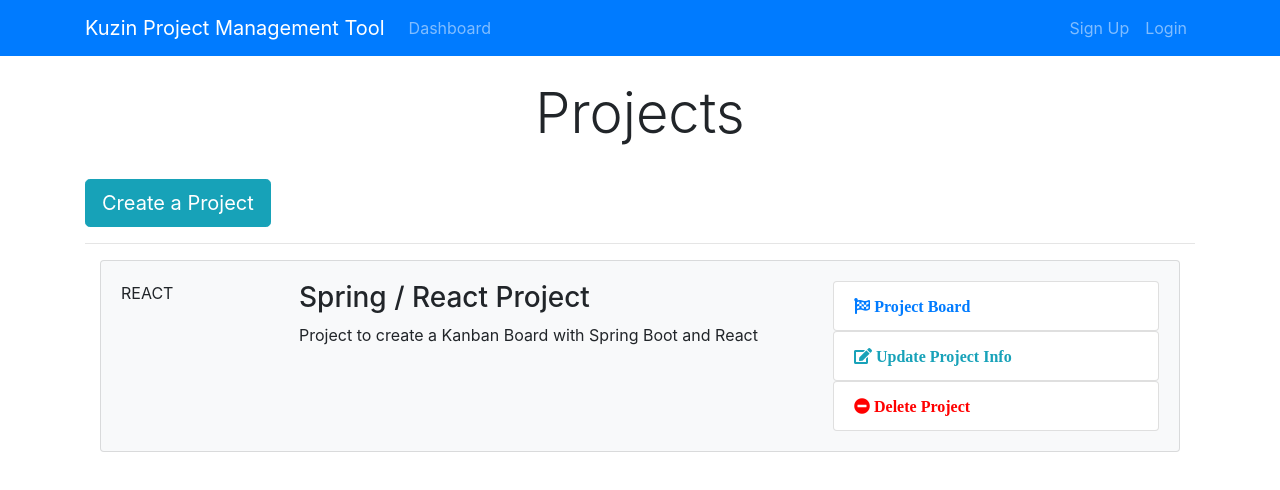
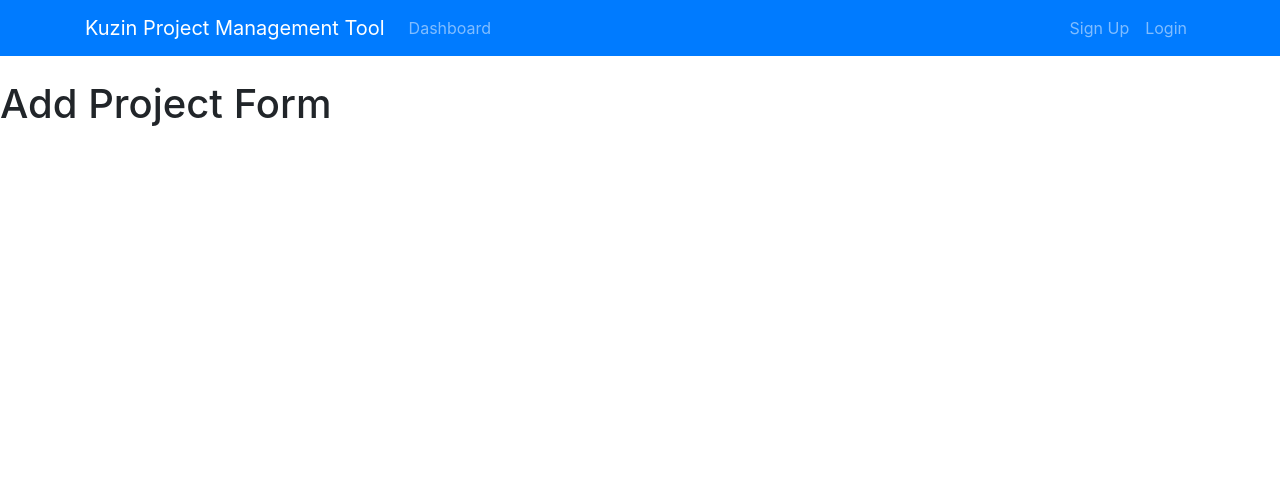
Before and after one commit to kuzink/ppmtool, a React (Create React App) app in the folder ppmtool-react-client/: page /addProject in a window 1280 px wide. Shown: the top 490 px of the page. Built offline with nearby package versions, Linux system fonts and the light colour scheme.

Commit message:
react-router, first functional component

```diff
--- a/ppmtool-react-client/package.json
+++ b/ppmtool-react-client/package.json
@@ -6,6 +6,7 @@
     "bootstrap": "^4.3.1",
     "react": "^16.8.2",
     "react-dom": "^16.8.2",
+    "react-router-dom": "^4.3.1",
     "react-scripts": "2.1.5"
   },
   "scripts": {
--- a/ppmtool-react-client/src/App.js
+++ b/ppmtool-react-client/src/App.js
@@ -3,14 +3,19 @@
 import Dashboard from "./components/Dashboard";
 import Header from "./components/layout/Header";
 import "bootstrap/dist/css/bootstrap.min.css";
+import { BrowserRouter as Router, Route } from "react-router-dom";
+import AddProject from "./components/project/AddProject";
 
 class App extends Component {
   render() {
     return (
-      <div className="App">
-        <Header />
-        <Dashboard />
-      </div>
+      <Router>
+        <div className="App">
+          <Header />
+          <Route exact path="/dashboard" component={Dashboard} />
+          <Route exact path="/addProject" component={AddProject} />
+        </div>
+      </Router>
     );
   }
 }
--- a/ppmtool-react-client/src/components/Dashboard.js
+++ b/ppmtool-react-client/src/components/Dashboard.js
@@ -1,5 +1,6 @@
 import React, { Component } from "react";
 import ProjectItem from "./project/ProjectItem";
+import CreateProjectButton from "./project/CreateProjectButton";
 
 class Dashboard extends Component {
   render() {
@@ -10,9 +11,7 @@
             <div className="col-md-12">
               <h1 className="display-4 text-center">Projects</h1>
               <br />
-              <a href="ProjectForm.html" className="btn btn-lg btn-info">
-                Create a Project
-              </a>
+              <CreateProjectButton />
               <br />
               <hr />
 
--- /dev/null
+++ b/ppmtool-react-client/src/components/project/AddProject.js
@@ -0,0 +1,13 @@
+import React, { Component } from "react";
+
+class AddProject extends Component {
+  render() {
+    return (
+      <div>
+        <h1>Add Project Form</h1>
+      </div>
+    );
+  }
+}
+
+export default AddProject;
--- /dev/null
+++ b/ppmtool-react-client/src/components/project/CreateProjectButton.js
@@ -0,0 +1,14 @@
+import React from "react";
+import { Link } from "react-router-dom";
+
+const CreateProjectButton = () => {
+  return (
+    <React.Fragment>
+      <Link to="/addProject" className="btn btn-lg btn-info">
+        Create a Project
+      </Link>
+    </React.Fragment>
+  );
+};
+
+export default CreateProjectButton;
```
Also changed, not shown: 1 other file (tests, documents, lock files or other folders).
